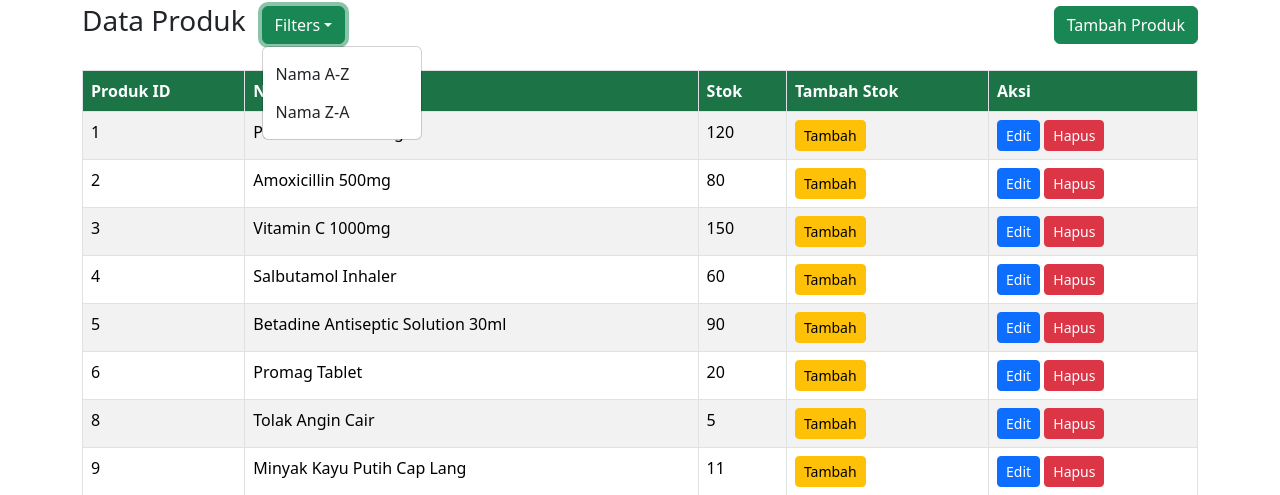
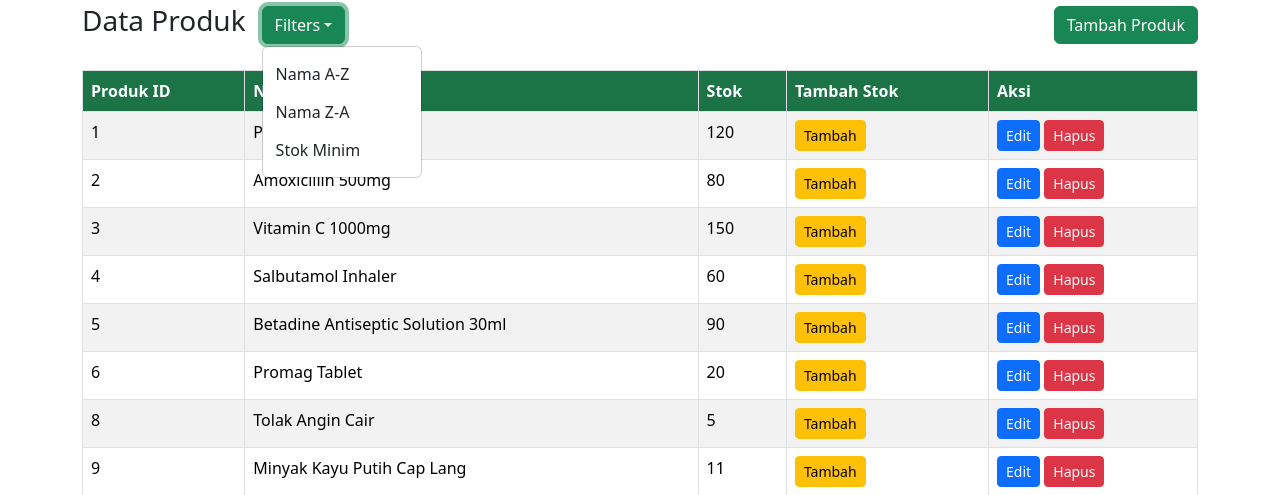
Before and after one commit to Rinoffe/proyek-apotek, a PHP site: page /admin/produk.php in a window 1280 px wide, after a click on "Filters". Shown: the part 132-627 px from the top of the page. Run offline with PHP 8.4, Linux system fonts and the light colour scheme; a user stored in the database is signed in; data comes from the database, SQL or seed files in the repository.

Commit message:
Add filter option for minimum stock in product listing

```diff
--- a/admin/produk.php
+++ b/admin/produk.php
@@ -62,6 +62,7 @@
                     <ul class="dropdown-menu">
                         <button id="asc" class="btn filter-btn">Nama A-Z</button>
                         <button id="desc" class="btn filter-btn">Nama Z-A</button>
+                        <button id="stok" class="btn filter-btn">Stok Minim</button>
                     </ul>
                 </div>
             </div>
@@ -123,6 +124,7 @@
         }
         document.getElementById("asc").addEventListener("click", function() {loadProducts("az");});
         document.getElementById("desc").addEventListener("click", function() {loadProducts("za");});
+        document.getElementById("stok").addEventListener("click", function() {loadProducts("minStok");});
 
     </script>
 </body>
--- a/filter/adminFilter.php
+++ b/filter/adminFilter.php
@@ -15,6 +15,8 @@
         $sql = "SELECT * FROM obat ORDER BY nama_obat ASC";
     } elseif ($filter == "za") {
         $sql = "SELECT * FROM obat ORDER BY nama_obat DESC";
+    } else if ($filter == "minStok") {
+        $sql = "SELECT * FROM obat ORDER BY stok ASC";
     } else {
         $sql = "SELECT * FROM obat";
     }
```
